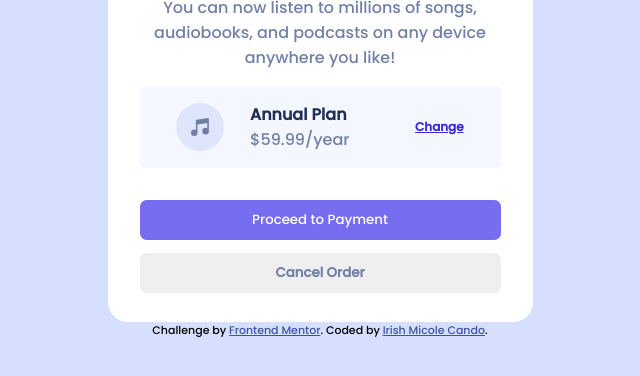
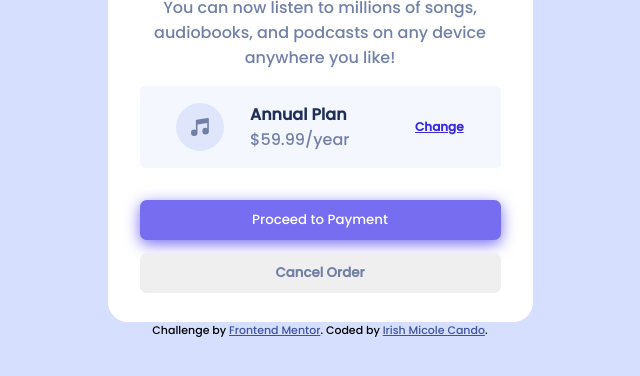
Before and after one commit to irishmicoletcando/order-summary, a plain HTML site: page index.html in a window 1280 px wide. Both pictures are taken after a click on the button "Proceed to Payment". Shown: the part 382-758 px from the top of the page, without its empty margins (320-960 px from the left). Drawn offline with Linux system fonts and the light colour scheme.

Commit message:
Added box shadow on payment button

```diff
--- a/styles.css
+++ b/styles.css
@@ -128,6 +128,7 @@ body {
 
 .btn-payment:focus {
   background-color: var(--focus);
+  box-shadow: 0 4px 15px var(--focus);
 }
 
 .btn-cancel-order {
```
